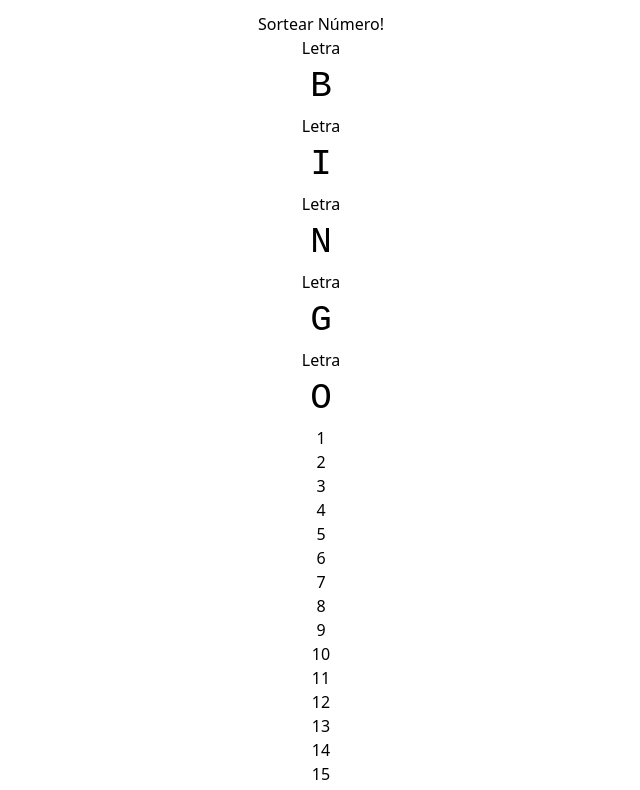
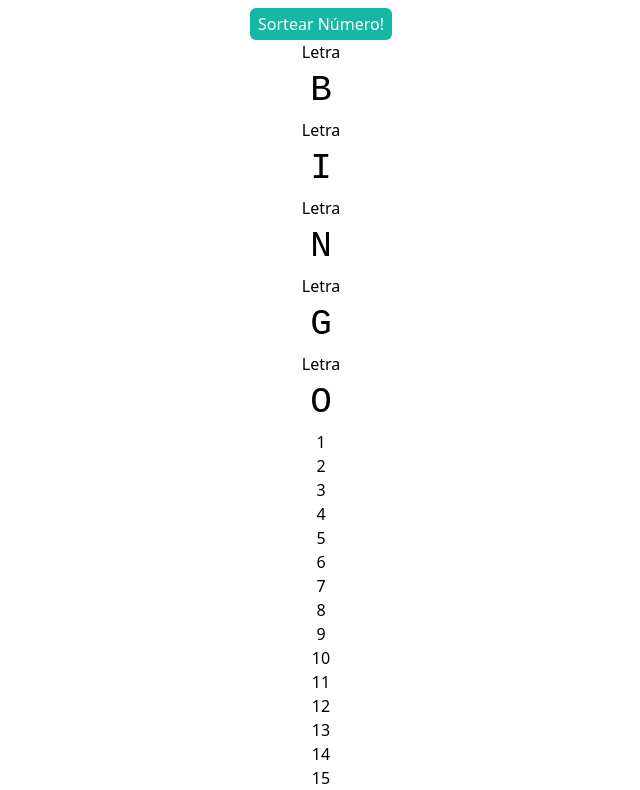
Before and after one commit to brwolfgang/bingo-react, a React (Create React App) app: page / in a window 1280 px wide. Shown: the top 790 px of the page, without its empty margins (319-959 px from the left). Built offline with nearby package versions, Linux system fonts and the light colour scheme.

Commit message:
Atualiza estilo do botão de sorteio

```diff
--- a/src/App.jsx
+++ b/src/App.jsx
@@ -63,8 +63,7 @@ class App extends React.Component {
 
     render() {
         return (
-            <div className='container mt-3'>
-                <div className="card border-secondary" style={{ width: '100%' }}>
+            <div className='flex flex-col justify-center items-center m-2'>
                 <div className="card-body text-center">
                     <AcaoSorteio sortearNumero={this.sortearNumero} />
 
@@ -98,7 +97,6 @@ class App extends React.Component {
                     </div>
                 </div>
             </div>
-            </div>
         )
     }
 }
--- a/src/componentes/AcaoSorteio.jsx
+++ b/src/componentes/AcaoSorteio.jsx
@@ -2,13 +2,7 @@ import React from "react";
 
 const AcaoSorteio = ({sortearNumero}) => {
     return (
-        <div className="form-row">
-            <div className="col-12">
-                <div className="form-group">
-                    <button className="btn btn-primary" onClick={sortearNumero}>Sortear Número!</button>
-                </div>
-            </div>
-        </div>
+        <button className="text-white bg-teal-500 hover:bg-teal-700 px-2 py-1 rounded-md" onClick={sortearNumero}>Sortear Número!</button>
     )
 }
 
```
Lines whose indentation alone changed are shown as unchanged.
